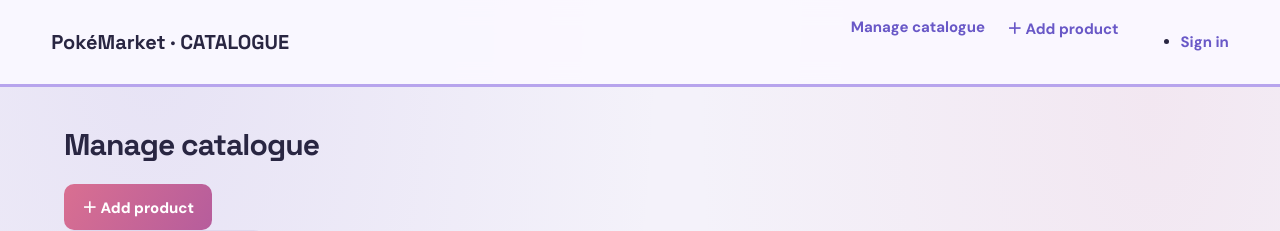
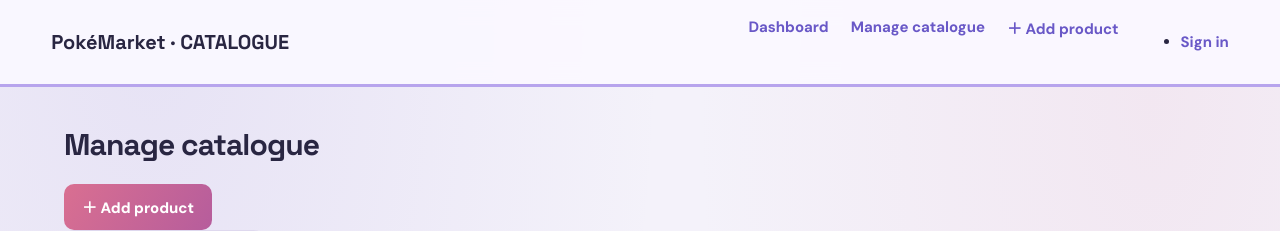
Before and after one commit to shinuxAKI/PokeMarket, an ASP.NET Core app: page /Cards in a window 1280 px wide. Shown: the top 231 px of the page. Run offline with ASP.NET Core 8, Linux system fonts and the light colour scheme; the visitor is signed in with stand-in values (Sample User, id 1); data comes from the database, SQL or seed files in the repository; some libraries are stand-ins or nearby versions.

Commit message:
Add admin dashboard navigation

```diff
--- a/PokemonMvc/Views/Shared/_Layout.cshtml
+++ b/PokemonMvc/Views/Shared/_Layout.cshtml
@@ -12,6 +12,7 @@
     <nav>
         @if (User.IsInRole("Admin"))
         {
+            <a href="/Admin">Dashboard</a>
             <a href="/Cards">Manage catalogue</a>
             <a href="/Cards/Create">＋ Add product</a>
         }
```
